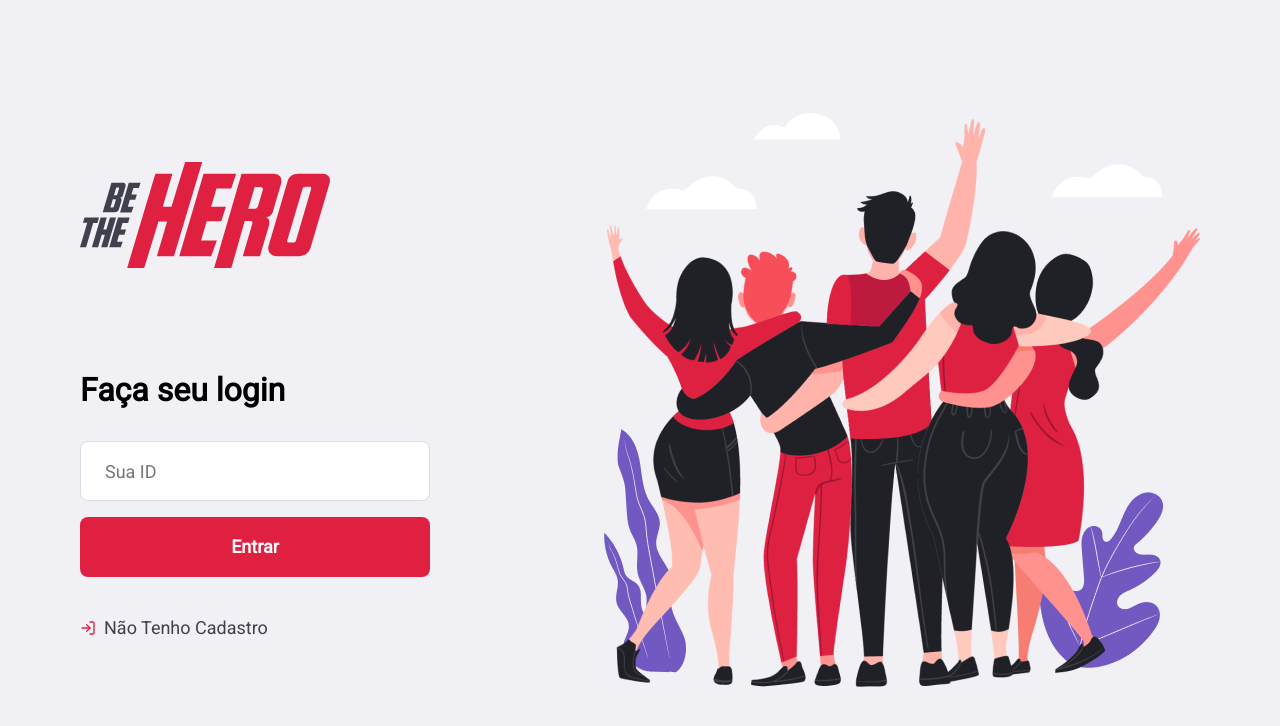
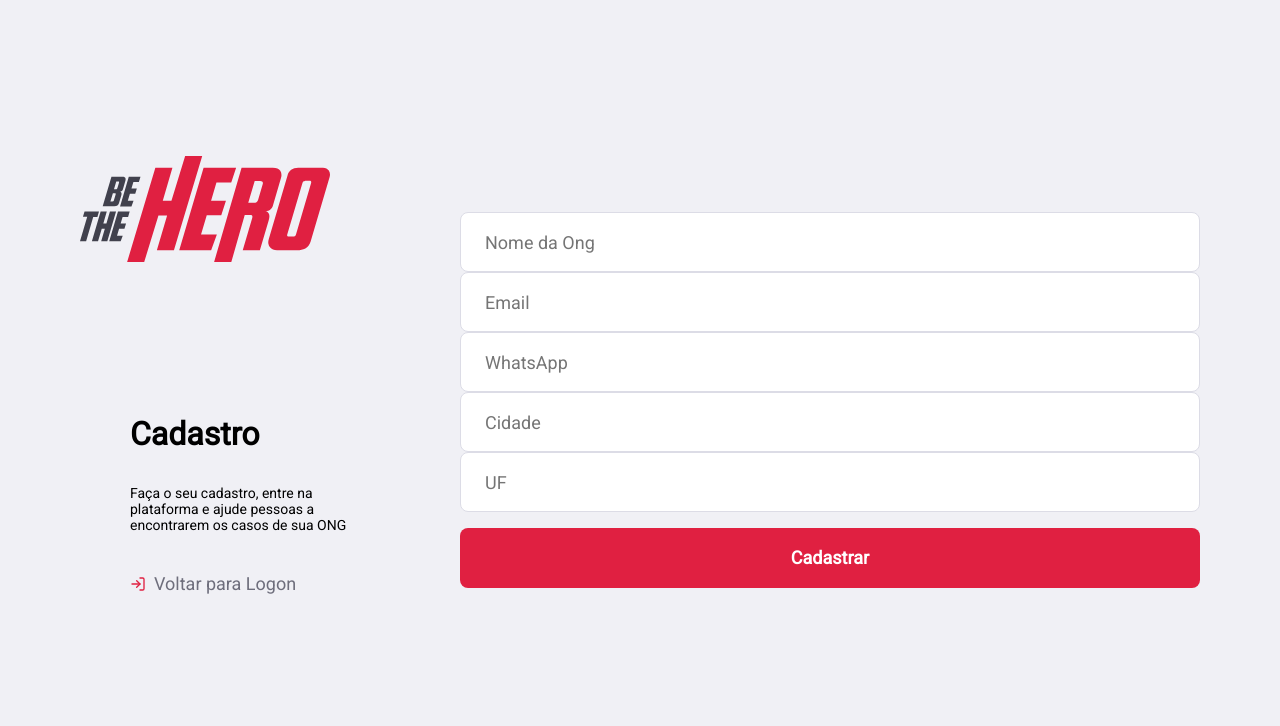
Before and after one commit to RonaldoFederighi/frontend, a React (Create React App) app: page / in a window 1280 px wide. Shown: the top 726 px of the page. Built offline with nearby package versions, Linux system fonts and the light colour scheme.

Commit message:
Atividade 1
Baseado no código da tela de logon, esta outra tela tem o formulario para cadastro de ONGS

```diff
--- a/src/App.js
+++ b/src/App.js
@@ -1,10 +1,11 @@
 import React from 'react';
 import './global.css';
-import Login from './pages/Login';
+//import Login from './pages/Login';
+import Cadastro from './pages/cadastro';
 
 function App() {
   return (
-    <Login />
+    <Cadastro />
   );
 }
 
--- /dev/null
+++ b/src/pages/cadastro/index.js
@@ -0,0 +1,31 @@
+import React from 'react';
+import { FiLogIn } from 'react-icons/fi'
+import logoImg from '../../assets/logo.svg';
+import './styles.css';
+
+
+export default function Cadastro() {
+    return(
+        <div className="login-container">
+            <section className="form">
+                <img src={logoImg} alt="Be the Hero"/>
+                <form>
+                    <h1>Cadastro</h1>
+                    <p>Faça o seu cadastro, entre na plataforma e ajude pessoas a encontrarem os casos de sua ONG</p>
+                    <a href="/register">
+                        <FiLogIn size={16} color='#e02041' />
+                        Voltar para Logon
+                    </a>
+                </form>
+            </section>
+            <form classname="form">
+                    <input placeholder="Nome da Ong"/>
+                    <input placeholder="Email"/>
+                    <input placeholder="WhatsApp"/>
+                    <input placeholder="Cidade"/>
+                    <input placeholder="UF"/>
+                    <button type="submit" className="button">Cadastrar</button>
+            </form>
+        </div>
+    );
+}
--- a/src/pages/Login/styles.css
+++ b/src/pages/cadastro/styles.css
@@ -18,7 +18,14 @@
 
 .login-container section.form form {
     margin-top: 100px;
+    padding: 50px;
 }
+
+.login-container section.form input {
+    padding: 100px;
+
+}
+
 
 .login-container section.form form h1 {
     font-size: 32px;
@@ -29,7 +36,7 @@
     display: flex;
     align-items: center;
     margin-top: 40px;
-    color: #41414d;
+    color: #6e6e7c;
     font-size: 18px;
     text-decoration: none;
     font-weight: 500;
```
